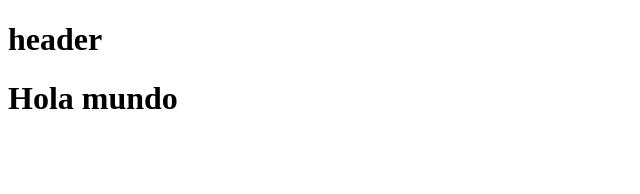
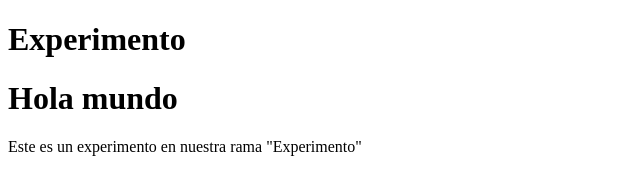
Before and after one commit to Angel-2018/Curso, a plain HTML site: page index.html in a window 1280 px wide. Shown: the whole page, without its empty margins (0-640 px from the left). Drawn offline with Linux system fonts and the light colour scheme.

Commit message:
Agregamos texto de experimento

```diff
--- a/index.html
+++ b/index.html
@@ -7,10 +7,13 @@
 </head>
 <body>
     <header>
-        <h1>header</h1>
+        <h1>Experimento</h1>
     </header>
     <div class="cacaverga">
         <h1>Hola mundo</h1>
     </div>
+    <footer>
+        <p>Este es un experimento en nuestra rama "Experimento"</p>
+    </footer>
 </body>
 </html>
```
